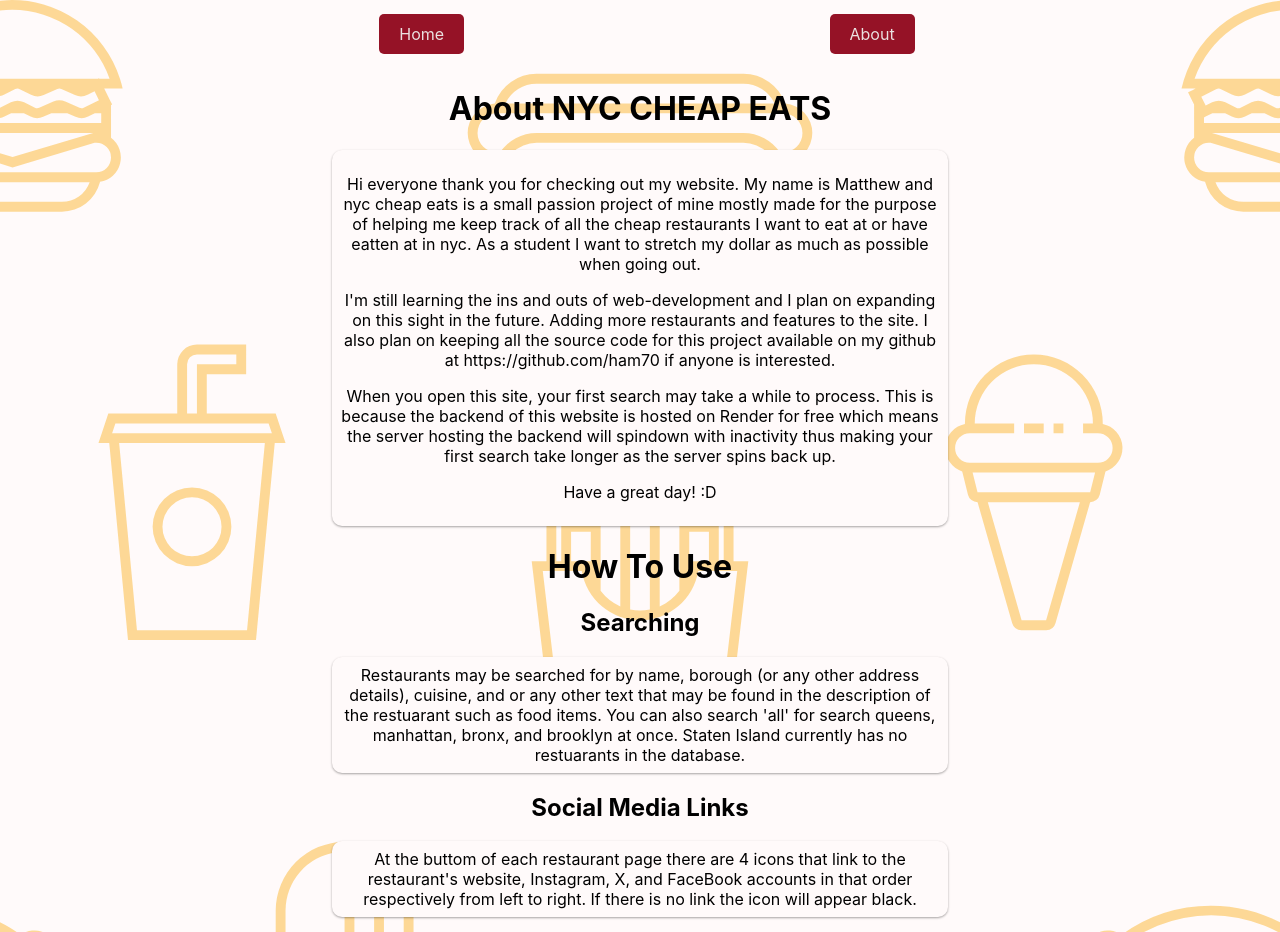
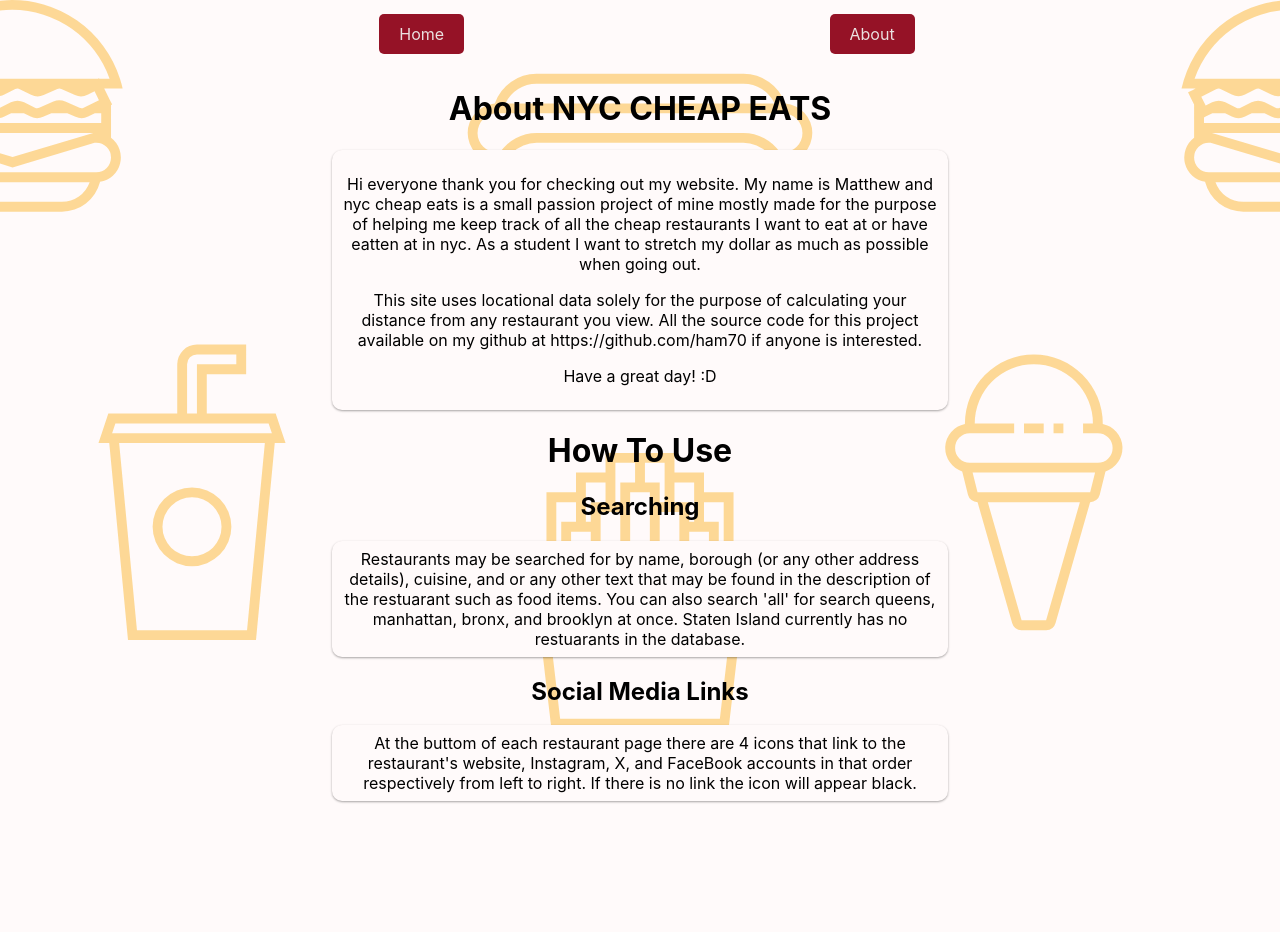
Before and after one commit to ham70/nycCheapEats, a React (Create React App) app in the folder frontend/: page /about in a window 1280 px wide. After the commit the page ends 816 px from the top, so only its background shows below. Built offline with nearby package versions, Linux system fonts and the light colour scheme.

Commit message:
updated old information

```diff
--- a/frontend/src/pages/about.jsx
+++ b/frontend/src/pages/about.jsx
@@ -4,19 +4,14 @@ const About = () => {
   return (
     <div className='long-text'>
       <h1>About NYC CHEAP EATS</h1>
-
       <div className='text-box'>
         <p>Hi everyone thank you for checking out my website. My name is Matthew and nyc cheap eats is a small passion project of mine
           mostly made for the purpose of helping me keep track of all the cheap restaurants I want to eat at or
           have eatten at in nyc. As a student I want to stretch my dollar as much as possible when going out.
         </p>
         <p>
-          I'm still learning the ins and outs of web-development and I plan on expanding on this sight in the future. Adding more restaurants
-          and features to the site. I also plan on keeping all the source code for this project available on my github at https://github.com/ham70 if anyone is interested.
-        </p>
-        <p>
-          When you open this site, your first search may take a while to process. This is because the backend of this website is hosted on Render for free
-          which means the server hosting the backend will spindown with inactivity thus making your first search take longer as the server spins back up.
+          This site uses locational data solely for the purpose of calculating your distance from any restaurant you view.
+          All the source code for this project available on my github at https://github.com/ham70 if anyone is interested.
         </p>
         <p>
           Have a great day! :D
@@ -38,5 +33,4 @@ const About = () => {
     </div>
   )
 }
-
 export default About
```
